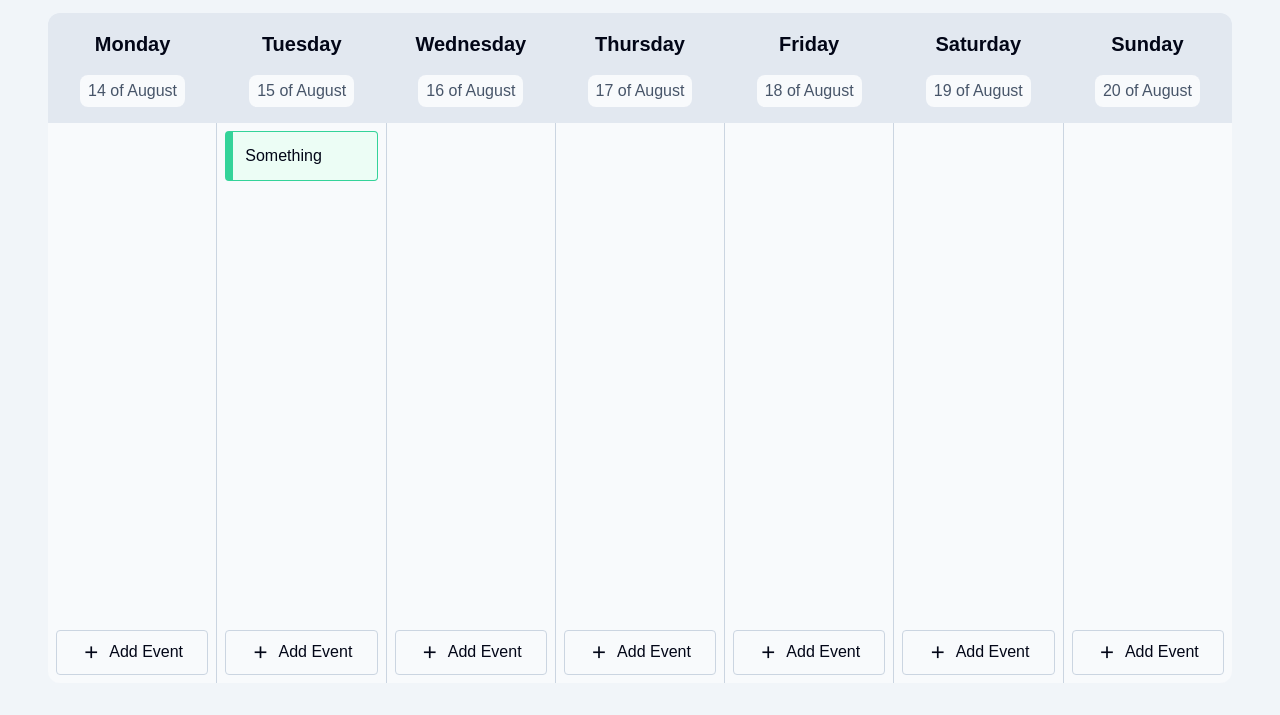
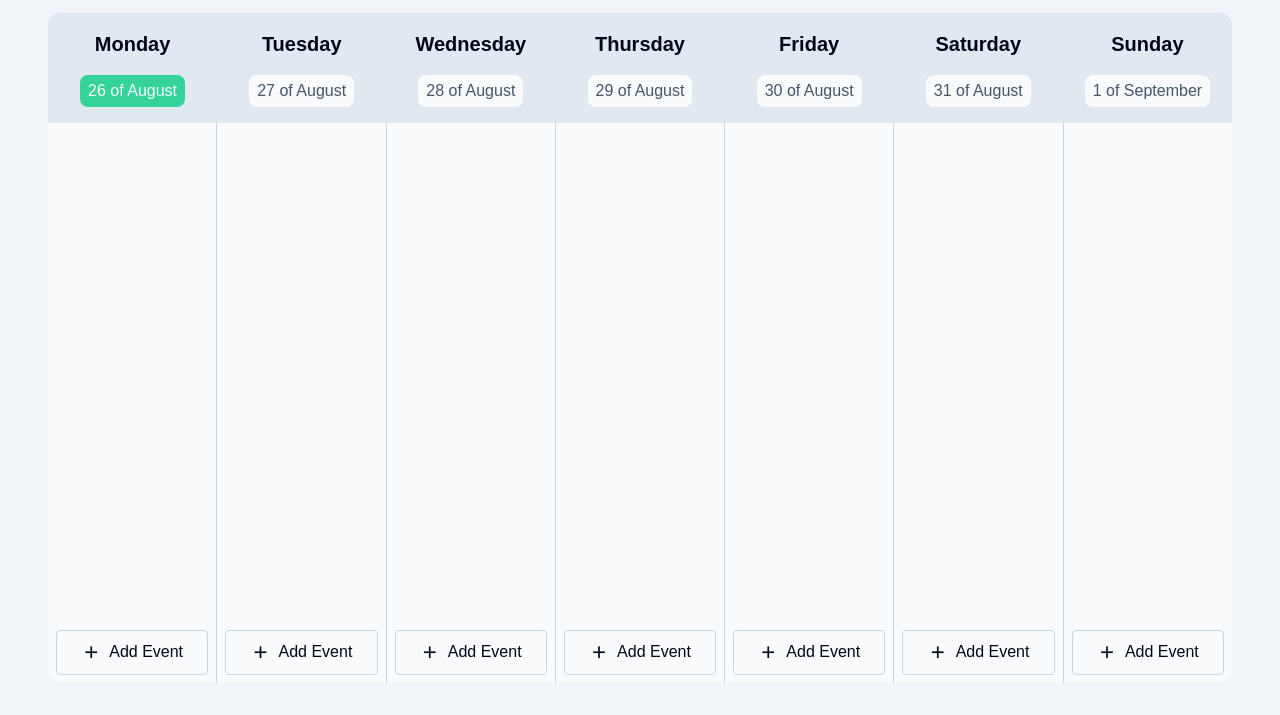
Before and after one commit to skiba-mateusz/calendar, a website built with webpack: page src/index.html in a window 1280 px wide. Shown: the part 99-814 px from the top of the page. Built offline with nearby package versions, Linux system fonts and the light colour scheme; a web font is replaced by a local one.

Commit message:
Calendar navigation, changing week display

```diff
--- a/src/index.html
+++ b/src/index.html
@@ -4,7 +4,6 @@
     <meta charset="UTF-8" />
     <meta name="viewport" content="width=device-width, initial-scale=1.0" />
     <title>Calendar App</title>
-    <link rel="stylesheet" href="./styles/styles.css" />
     <link rel="preconnect" href="https://fonts.googleapis.com" />
     <link rel="preconnect" href="https://fonts.gstatic.com" crossorigin />
     <link
--- a/src/js/index.js
+++ b/src/js/index.js
@@ -1,3 +1,7 @@
+import Calendar from "./views/Calendar";
+
 import "../styles/styles.css";
 
-console.log("test");
+document.addEventListener("DOMContentLoaded", () => {
+  new Calendar();
+});
--- /dev/null
+++ b/src/js/views/Calendar.js
@@ -0,0 +1,116 @@
+import CalendarHeader from "./CalendarHeader";
+import CalendarDay from "./CalendarDay";
+
+class Calendar {
+  #date = new Date();
+  #elements = {};
+
+  constructor() {
+    this.#initElements();
+    this.#render();
+    this.#addEventListeners();
+  }
+
+  #initElements() {
+    this.#elements.month = document.querySelector(".calendar__month");
+    this.#elements.title = document.querySelector("#calendar-title");
+    this.#elements.nav = document.querySelector(".calendar__nav");
+    this.#elements.thead = document.querySelector(".calendar__thead tr");
+    this.#elements.tbody = document.querySelector(".calendar__tbody tr");
+  }
+
+  #render() {
+    this.#clear();
+    this.#createHeadersAndDays();
+    this.#updateCurrentMonth();
+    this.#updateTitle();
+  }
+
+  #addEventListeners() {
+    const { nav } = this.#elements;
+
+    nav.addEventListener("click", this.#onNavClick.bind(this));
+  }
+
+  #onNavClick(e) {
+    const btn = e.target.closest("button");
+    if (!btn) return;
+
+    if (btn.classList.contains("calendar__btn--prev")) this.#changeWeek(-1);
+    if (btn.classList.contains("calendar__btn--today")) this.#resetDate();
+    if (btn.classList.contains("calendar__btn--next")) this.#changeWeek(+1);
+
+    this.#render();
+  }
+
+  #changeWeek(offset) {
+    this.#date.setDate(this.#date.getDate() + offset * 7);
+  }
+
+  #resetDate() {
+    this.#date = new Date();
+  }
+
+  #createHeadersAndDays() {
+    const dates = this.#generateWeekDatesArr();
+    dates.forEach((date) => {
+      const headerView = new CalendarHeader(date);
+      const dayView = new CalendarDay(date);
+      this.#elements.thead.appendChild(headerView.elements.root);
+      this.#elements.tbody.appendChild(dayView.elements.root);
+    });
+  }
+
+  #clear() {
+    this.#elements.thead.innerHTML = "";
+    this.#elements.tbody.innerHTML = "";
+  }
+
+  #updateCurrentMonth() {
+    this.#elements.month.textContent = new Intl.DateTimeFormat("en-us", {
+      month: "long",
+      year: "numeric",
+    }).format(this.#date);
+    this.#updateTitle();
+  }
+
+  #updateTitle() {
+    const dates = this.#generateWeekDatesArr();
+
+    const formatter = new Intl.DateTimeFormat("en-us", {
+      day: "2-digit",
+      month: "long",
+      year: "numeric",
+    });
+
+    const startDate = formatter.format(new Date(dates[0]));
+    const endDate = formatter.format(new Date(dates[dates.length - 1]));
+
+    this.#elements.title.textContent = `Calendar for the week of ${startDate} to ${endDate}`;
+  }
+
+  #generateWeekDatesArr(date = this.#date) {
+    const dates = [];
+
+    const startDate = new Date(date);
+    const dayOfWeek = startDate.getDay() || 6;
+    startDate.setDate(startDate.getDate() - (dayOfWeek - 1));
+
+    for (let i = 0; i < 7; i++) {
+      const currentDay = new Date(startDate);
+      dates.push(currentDay);
+      startDate.setDate(startDate.getDate() + 1);
+    }
+
+    return dates.map((day) => this.#formatDate(day));
+  }
+
+  #formatDate(date) {
+    const year = date.getFullYear();
+    const month = String(date.getMonth() + 1).padStart(2, "0");
+    const day = String(date.getDate()).padStart(2, "0");
+    return `${year}-${month}-${day}`;
+  }
+}
+
+export default Calendar;
--- /dev/null
+++ b/src/js/views/CalendarDay.js
@@ -0,0 +1,49 @@
+class CalendarDay {
+  #date;
+
+  constructor(date) {
+    this.#date = date;
+    this.#initElements();
+  }
+
+  #initElements() {
+    this.elements = {};
+    this.elements.root = this.#createRoot();
+    this.elements.events = this.elements.root.querySelector(".events");
+    this.elements.addEventBtn = this.elements.root.querySelector("button");
+  }
+
+  #createRoot() {
+    const range = document.createRange();
+
+    const dateObj = new Date(this.#date);
+    const dayName = new Intl.DateTimeFormat("en-US", {
+      weekday: "long",
+    }).format(dateObj);
+    const dayNumber = new Intl.DateTimeFormat("en-US", {
+      day: "numeric",
+    }).format(dateObj);
+    const monthName = new Intl.DateTimeFormat("en-US", {
+      month: "long",
+    }).format(dateObj);
+    const year = dateObj.getFullYear();
+
+    const fragment = range.createContextualFragment(`
+      <table>
+        <tr>
+          <td class="calendar__day" aria-label="${dayName}, ${monthName} ${dayNumber}, ${year}">
+            <div class="events"></div>
+            <button class="calendar__btn calendar__btn--add-event btn btn--primary">
+              <i class='bx bx-plus' aria-hidden="true"></i>
+              Add Event <span class="sr-only">on ${dayName}, ${monthName} ${dayNumber}, ${year}</span>
+            </button>
+          </td>
+        </tr>
+      </table>
+    `);
+
+    return fragment.querySelector("td");
+  }
+}
+
+export default CalendarDay;
--- /dev/null
+++ b/src/js/views/CalendarHeader.js
@@ -0,0 +1,58 @@
+class CalendarHeader {
+  #date;
+  constructor(date) {
+    this.#date = date;
+    this.#initElements();
+  }
+
+  #initElements() {
+    this.elements = {};
+    this.elements.root = this.#createRoot();
+  }
+
+  #createRoot() {
+    const range = document.createRange();
+
+    const dateObj = new Date(this.#date);
+    const dayName = new Intl.DateTimeFormat("en-us", {
+      weekday: "long",
+    }).format(dateObj);
+    const dayNum = new Intl.DateTimeFormat("en-us", {
+      day: "numeric",
+    }).format(dateObj);
+    const monthName = new Intl.DateTimeFormat("en-us", {
+      month: "long",
+    }).format(dateObj);
+    const year = dateObj.getFullYear();
+
+    const fragment = range.createContextualFragment(`
+      <table>
+        <tr>
+          <th class="flow" scope="col" aria-label="${dayName}, ${monthName} ${dayNum}, ${year}">
+            <div class="calendar__weekday">
+              ${dayName}
+            </div>
+            <div class="calendar__date ${
+              this.#isToday(dateObj) ? "calendar__date--today" : ""
+            }">
+              ${dayNum} of ${monthName}
+            </div>
+          </th>
+        </tr>
+      </table>
+    `);
+
+    return fragment.querySelector("th");
+  }
+
+  #isToday(date) {
+    const currentDate = new Date();
+    return (
+      date.getFullYear() === currentDate.getFullYear() &&
+      date.getMonth() === currentDate.getMonth() &&
+      date.getDate() === currentDate.getDate()
+    );
+  }
+}
+
+export default CalendarHeader;
```
